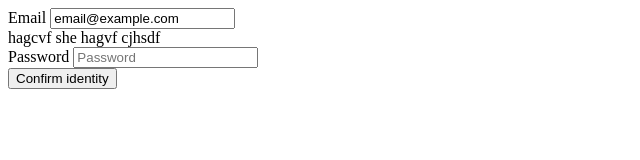
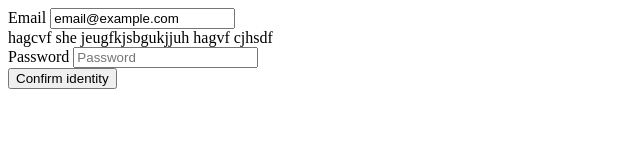
Before and after one commit to Ganesh-Balla/RemoteRepo, a plain HTML site: page index.html in a window 1280 px wide. Shown: the whole page, without its empty margins (0-640 px from the left). Drawn offline with Linux system fonts and the light colour scheme.

Commit message:
Update index.html commit -2

```diff
--- a/index.html
+++ b/index.html
@@ -12,7 +12,7 @@
           <input type="text" readonly class="form-control-plaintext" id="staticEmail2" value="email@example.com">
         </div>
         hagcvf she
-
+        jeugfkjsbgukjjuh
         hagvf cjhsdf
         <div class="col-auto">
           <label for="inputPassword2" class="visually-hidden">Password</label>
```
